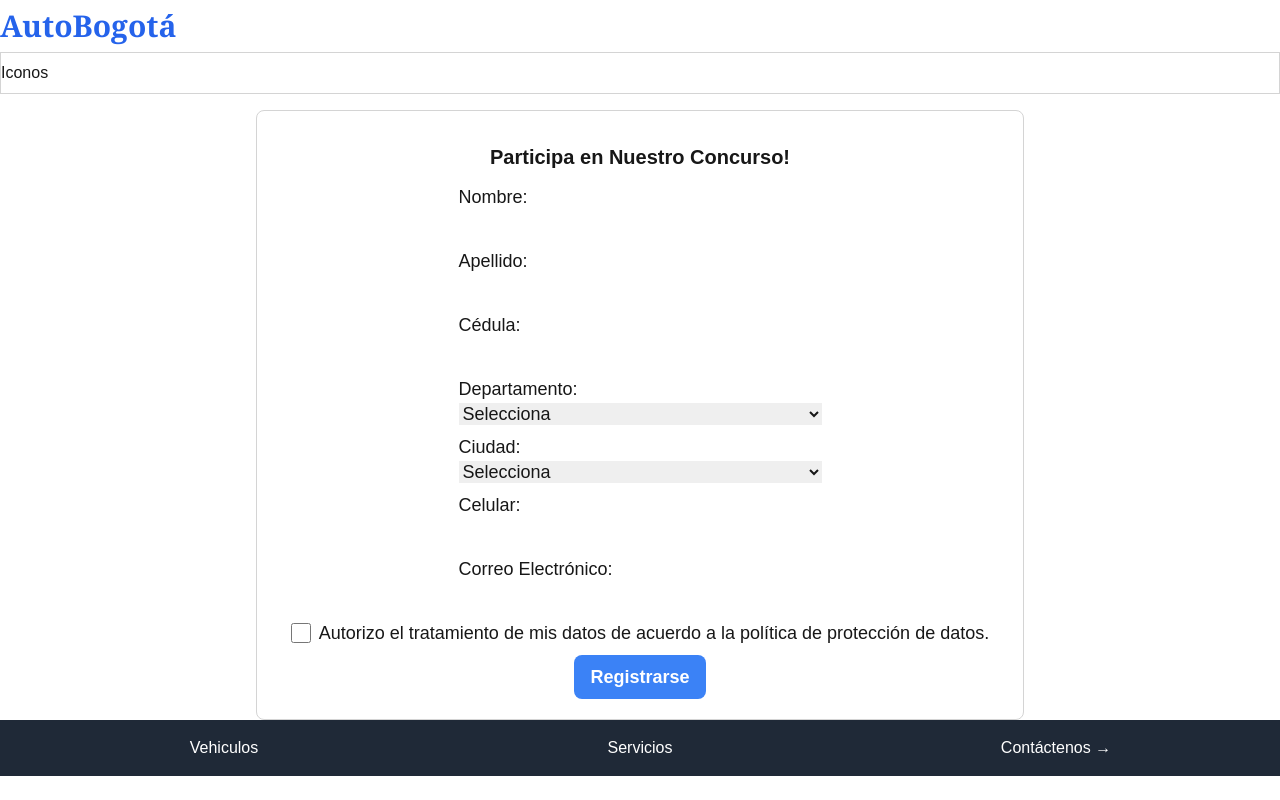
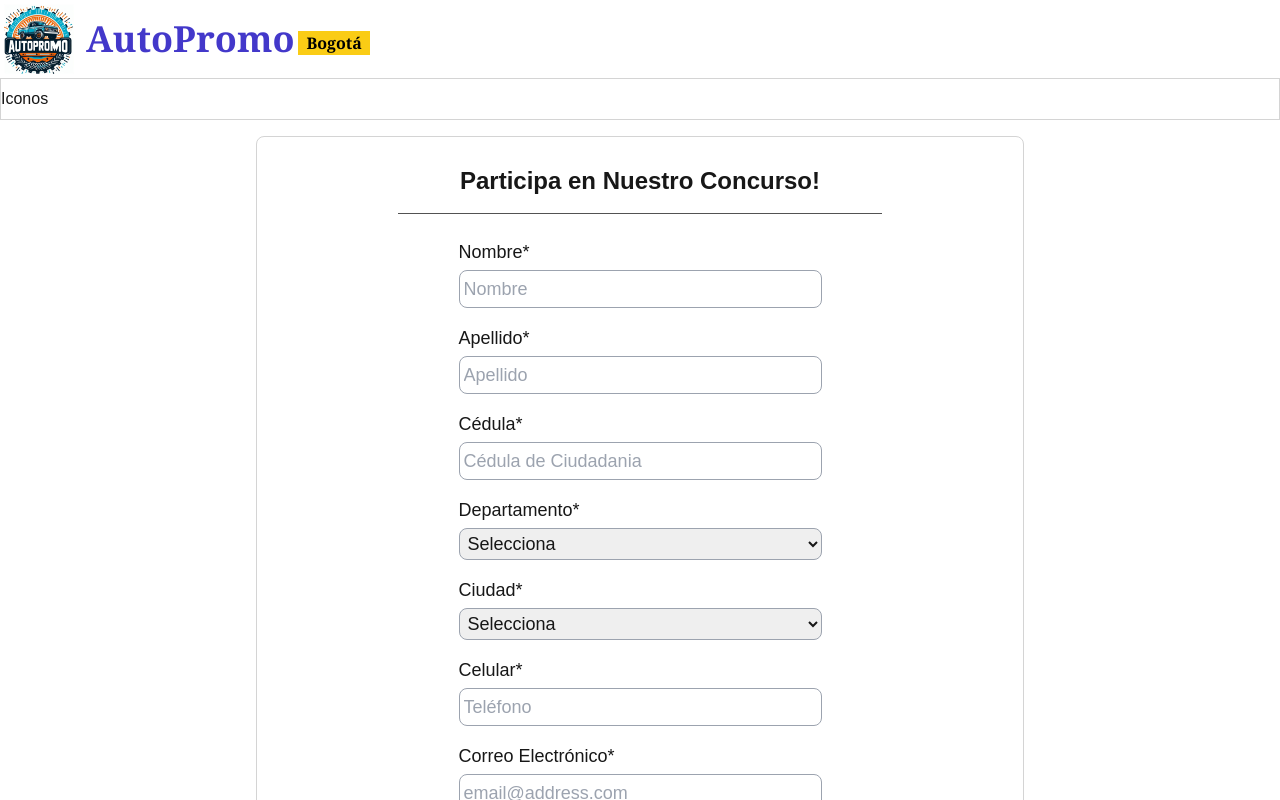
Before and after one commit to JDiegoCalderonC/auto-promo-app, a Next.js app: page / in a window 1280 px wide. Shown: the top 800 px of the page. Built offline with nearby package versions, Linux system fonts and the light colour scheme.

Commit message:
navbar and structure form

```diff
--- a/src/app/page.js
+++ b/src/app/page.js
@@ -2,6 +2,8 @@
 
 import Image from "next/image";
 import { useState } from "react";
+import logo from '../../public/images/logo.jpg';
+
 
 export default function Home() {
   const [formData, setFormData] = useState({
@@ -26,6 +28,7 @@ export default function Home() {
 
   const handleSubmit = (e) => {
     e.preventDefault();
+
     // Lógica para generar un código alfanumérico
     const codigo = Math.random().toString(36).substr(2, 8).toUpperCase(); // Código aleatorio
     setCodigoGenerado(codigo);
@@ -44,8 +47,17 @@ export default function Home() {
   return (
     <div className="w-full h-full">
 
-      <nav className="h-1/10 text-3xl text-blue-600 font-bold font-serif py-2">
-        AutoBogotá
+      <nav className="h-1/10 p-1 flex items-center">
+
+        <Image
+          src={logo}
+          alt="Logo AutoPromo"
+          width={70}
+          height={70}
+        />
+        <h1 className="text-4xl text-indigo-700 font-bold font-serif ml-3">AutoPromo</h1>
+        <h1 className="text-base text-black font-bold font-serif ml-1 mt-2 bg-yellow-400 px-2">Bogotá</h1>
+
       </nav>
 
       <div className="h-1/10 border border-neutral-300 py-2 mb-4">Iconos</div>
@@ -55,57 +67,64 @@ export default function Home() {
 
           <form
             onSubmit={handleSubmit}
-            className="w-3/5 h-full text-lg p-5 space-y-2 border border-neutral-300 rounded-lg"
+            className="w-3/5 h-full text-lg p-5 space-y-4 border border-neutral-300 rounded-lg"
           >
 
-            <h1 className="text-xl font-semibold text-center my-3">
+            <h1 className="text-2xl font-semibold text-center mt-2">
               Participa en Nuestro Concurso!
             </h1>
 
+            <div className="flex items-center justify-center">
+              <div className="w-2/3 border-b border-neutral-600 mb-2"></div>
+            </div>
+
             <div className="flex flex-col items-center">
-              <label className="block w-1/2">Nombre:</label>
+              <label className="block w-1/2 mb-1">Nombre*</label>
               <input
                 type="text"
                 name="nombre"
                 value={formData.nombre}
                 onChange={handleChange}
                 required
-                className="w-1/2"
+                className="w-1/2 border border-gray-400 rounded-lg p-1"
+                placeholder="Nombre"
               />
             </div>
 
             <div className="flex flex-col items-center">
-              <label className="block w-1/2">Apellido:</label>
+              <label className="block w-1/2 mb-1">Apellido*</label>
               <input
                 type="text"
                 name="apellido"
                 value={formData.apellido}
                 onChange={handleChange}
                 required
-                className="w-1/2"
+                className="w-1/2 border border-gray-400 rounded-lg p-1"
+                placeholder="Apellido"
               />
             </div>
 
             <div className="flex flex-col items-center">
-              <label className="block w-1/2">Cédula:</label>
+              <label className="block w-1/2 mb-1">Cédula*</label>
               <input
                 type="number"
                 name="cedula"
                 value={formData.cedula}
                 onChange={handleChange}
                 required
-                className="w-1/2"
+                className="w-1/2 border border-gray-400 rounded-lg p-1"
+                placeholder="Cédula de Ciudadania"
               />
             </div>
 
             <div className="flex flex-col items-center">
-              <label className="block w-1/2">Departamento:</label>
+              <label className="block w-1/2 mb-1">Departamento*</label>
               <select
                 name="departamento"
                 value={formData.departamento}
                 onChange={handleChange}
                 required
-                className="w-1/2"
+                className="w-1/2 border border-gray-400 rounded-lg p-1"
               >
                 <option value="">Selecciona</option>
                 <option value="Cundinamarca">Cundinamarca</option>
@@ -115,13 +134,13 @@ export default function Home() {
             </div>
 
             <div className="flex flex-col items-center">
-              <label className="block w-1/2">Ciudad:</label>
+              <label className="block w-1/2 mb-1">Ciudad*</label>
               <select
                 name="ciudad"
                 value={formData.ciudad}
                 onChange={handleChange}
                 required
-                className="w-1/2"
+                className="w-1/2 border border-gray-400 rounded-lg p-1"
               >
                 <option value="">Selecciona</option>
                 <option value="Bogotá">Bogotá</option>
@@ -131,26 +150,28 @@ export default function Home() {
             </div>
 
             <div className="flex flex-col items-center">
-              <label className="block w-1/2">Celular:</label>
+              <label className="block w-1/2 mb-1">Celular*</label>
               <input
                 type="number"
                 name="celular"
                 value={formData.celular}
                 onChange={handleChange}
                 required
-                className="w-1/2"
+                className="w-1/2 border border-gray-400 rounded-lg p-1"
+                placeholder="Teléfono"
               />
             </div>
 
             <div className="flex flex-col items-center">
-              <label className="block w-1/2">Correo Electrónico:</label>
+              <label className="block w-1/2 mb-1">Correo Electrónico*</label>
               <input
                 type="email"
                 name="email"
                 value={formData.email}
                 onChange={handleChange}
                 required
-                className="w-1/2"
+                className="w-1/2 border border-gray-400 rounded-lg p-1"
+                placeholder="email@address.com"
               />
             </div>
 
@@ -161,11 +182,10 @@ export default function Home() {
                 checked={formData.autorizado}
                 onChange={handleChange}
                 required
-                className="w-5 h-5 mr-2"
+                className="w-5 h-5 mr-4"
               />
-              <label className="">
-                Autorizo el tratamiento de mis datos de acuerdo a la política de
-                protección de datos.
+              <label className="max-w-3xl">
+                Autorizo el tratamiento de mis datos de acuerdo con la finalidad establecida en la política de protección de datos personales.
               </label>
             </div>
 
```
Also changed, not shown: public/images/logo.jpg (added).
